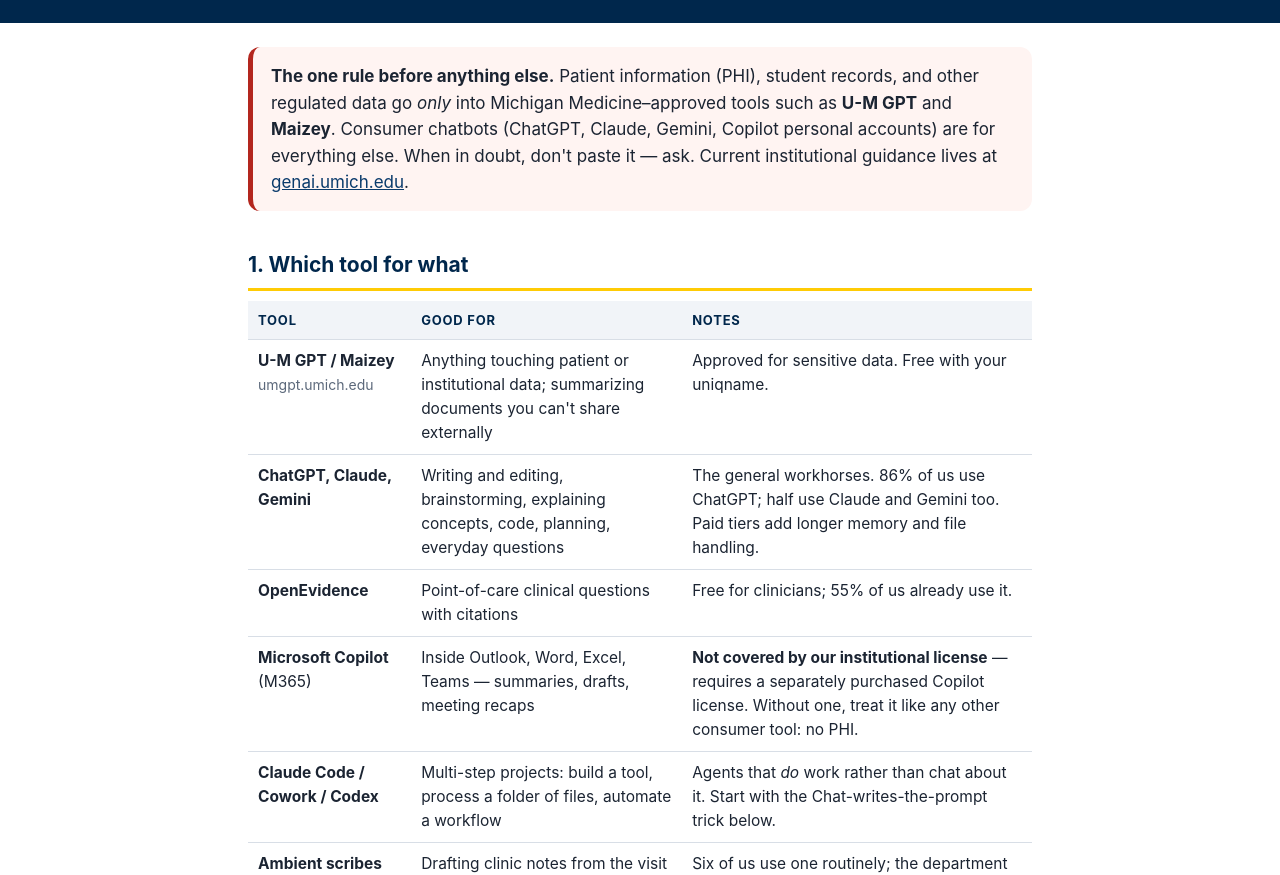
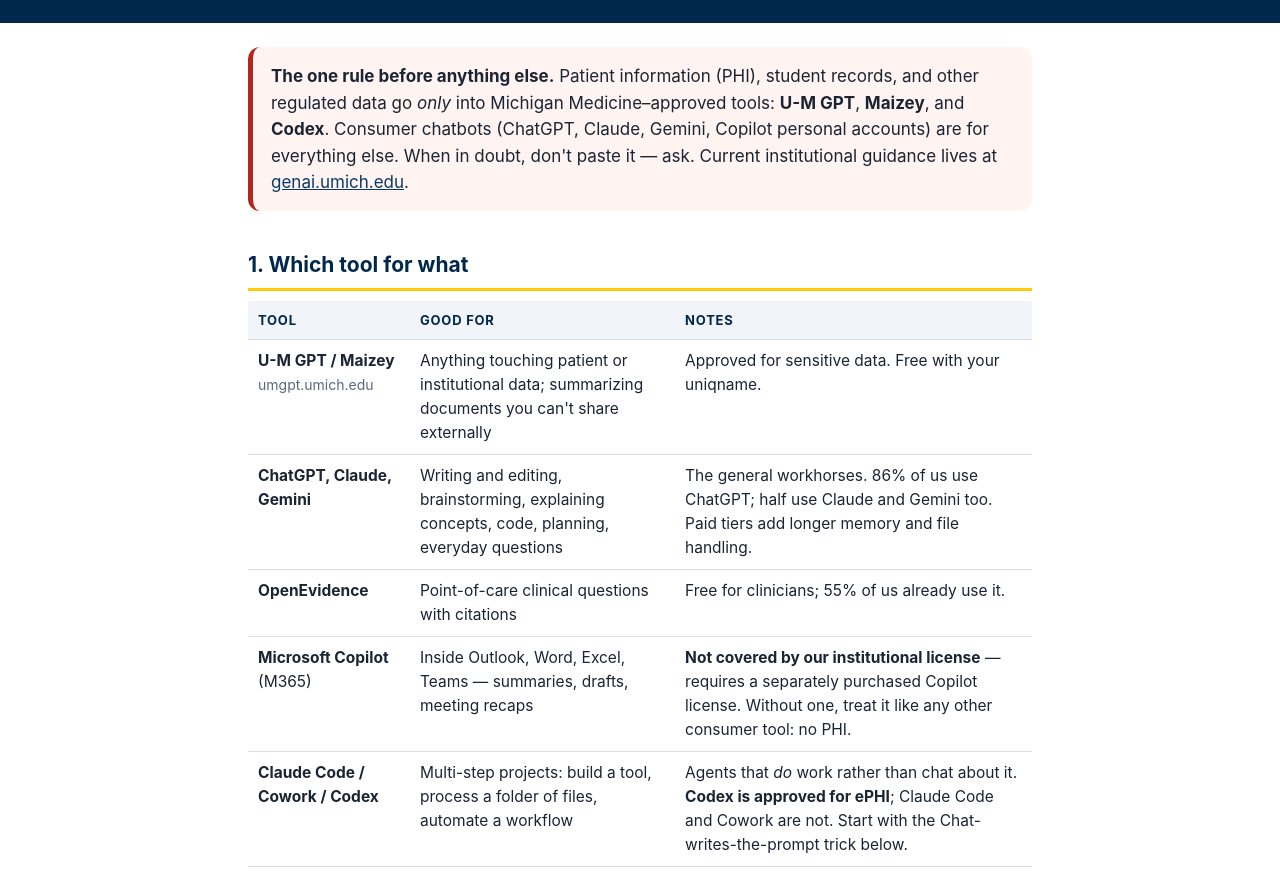
Before and after one commit to umdunn/Urology-AI-Guide, a plain HTML site: page index.html in a window 1280 px wide. Shown: the part 202-1077 px from the top of the page. Drawn offline with Linux system fonts and the light colour scheme.

Commit message:
Add files via upload

```diff
--- a/index.html
+++ b/index.html
@@ -52,7 +52,7 @@
 <main class="wrap">
 
 <div class="card warn">
-  <strong>The one rule before anything else.</strong> Patient information (PHI), student records, and other regulated data go <em>only</em> into Michigan Medicine&ndash;approved tools such as <strong>U-M GPT</strong> and <strong>Maizey</strong>. Consumer chatbots (ChatGPT, Claude, Gemini, Copilot personal accounts) are for everything else. When in doubt, don't paste it &mdash; ask. Current institutional guidance lives at <a href="https://genai.umich.edu" target="_blank" rel="noopener">genai.umich.edu</a>.
+  <strong>The one rule before anything else.</strong> Patient information (PHI), student records, and other regulated data go <em>only</em> into Michigan Medicine&ndash;approved tools: <strong>U-M GPT</strong>, <strong>Maizey</strong>, and <strong>Codex</strong>. Consumer chatbots (ChatGPT, Claude, Gemini, Copilot personal accounts) are for everything else. When in doubt, don't paste it &mdash; ask. Current institutional guidance lives at <a href="https://genai.umich.edu" target="_blank" rel="noopener">genai.umich.edu</a>.
 </div>
 
 <h2>1. Which tool for what</h2>
@@ -62,7 +62,7 @@
   <tr><td><strong>ChatGPT, Claude, Gemini</strong></td><td>Writing and editing, brainstorming, explaining concepts, code, planning, everyday questions</td><td>The general workhorses. 86% of us use ChatGPT; half use Claude and Gemini too. Paid tiers add longer memory and file handling.</td></tr>
   <tr><td><strong>OpenEvidence</strong></td><td>Point-of-care clinical questions with citations</td><td>Free for clinicians; 55% of us already use it.</td></tr>
   <tr><td><strong>Microsoft Copilot</strong> (M365)</td><td>Inside Outlook, Word, Excel, Teams &mdash; summaries, drafts, meeting recaps</td><td><strong>Not covered by our institutional license</strong> &mdash; requires a separately purchased Copilot license. Without one, treat it like any other consumer tool: no PHI.</td></tr>
-  <tr><td><strong>Claude Code / Cowork / Codex</strong></td><td>Multi-step projects: build a tool, process a folder of files, automate a workflow</td><td>Agents that <em>do</em> work rather than chat about it. Start with the Chat-writes-the-prompt trick below.</td></tr>
+  <tr><td><strong>Claude Code / Cowork / Codex</strong></td><td>Multi-step projects: build a tool, process a folder of files, automate a workflow</td><td>Agents that <em>do</em> work rather than chat about it. <strong>Codex is approved for ePHI</strong>; Claude Code and Cowork are not. Start with the Chat-writes-the-prompt trick below.</td></tr>
   <tr><td><strong>Ambient scribes</strong> (DAX)</td><td>Drafting clinic notes from the visit conversation</td><td>Six of us use one routinely; the department is watching pre-charting and outside-records features closely.</td></tr>
 </table>
 
```
Also changed, not shown: prompts.html (+1 -1 lines).
